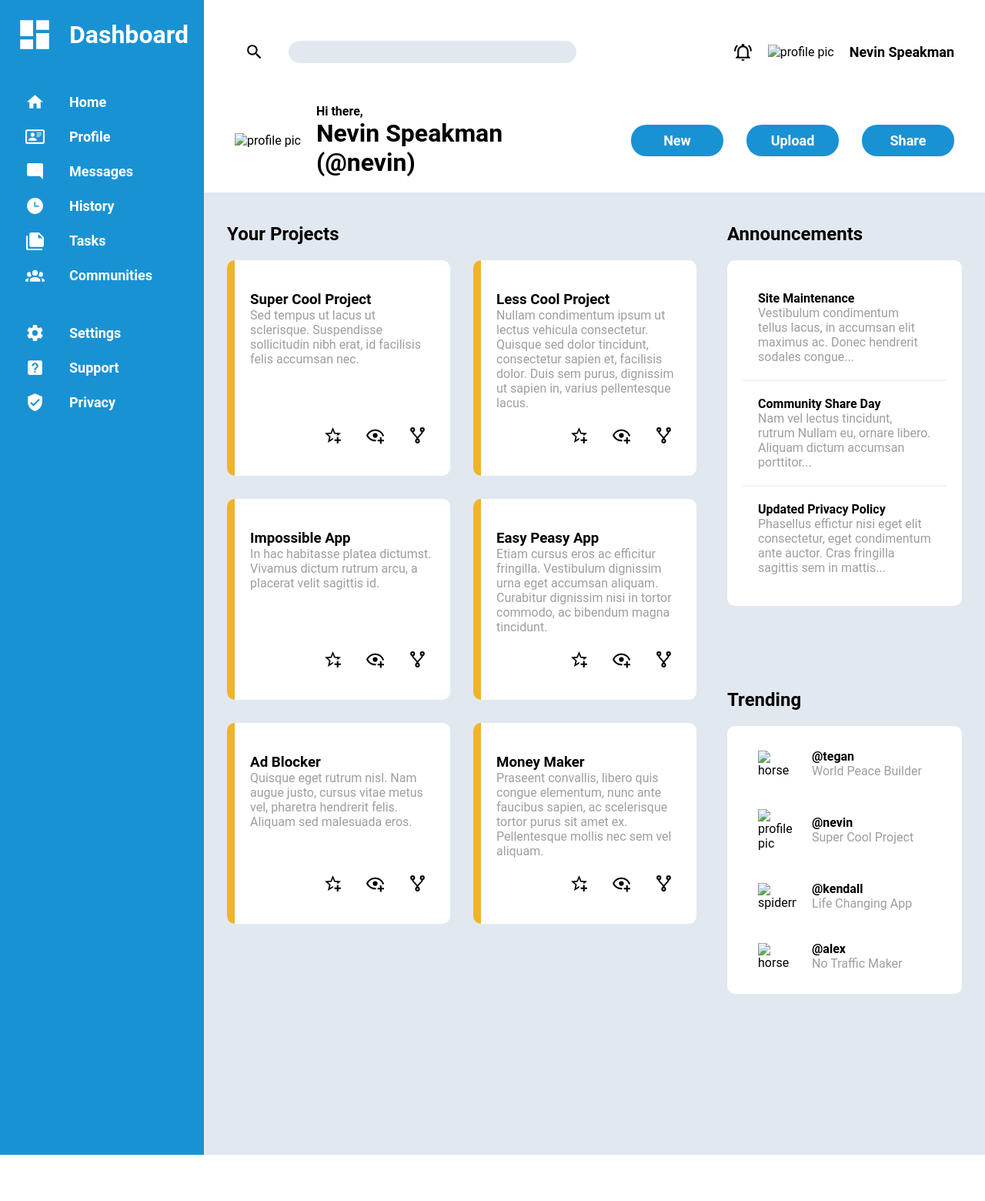
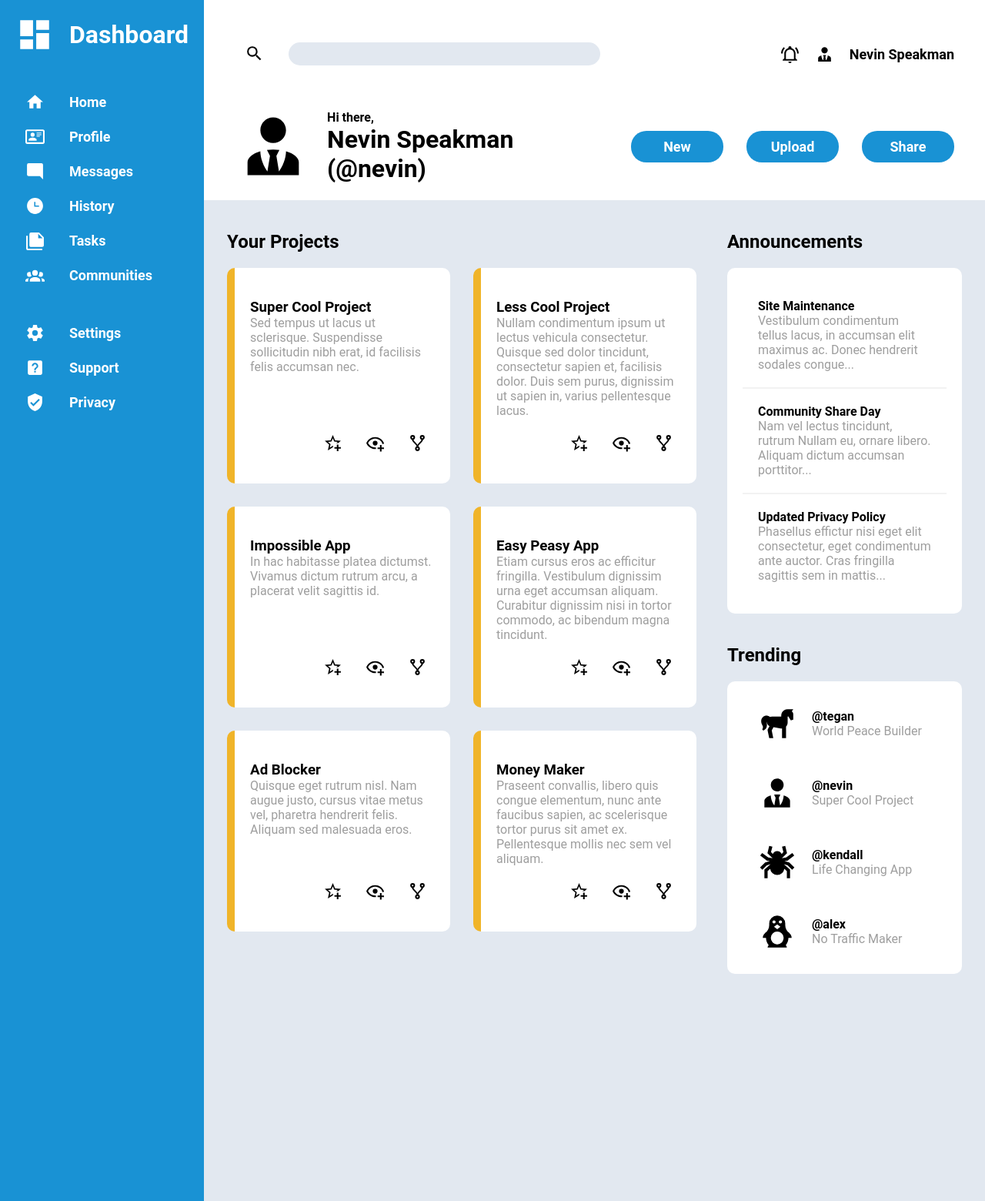
Before and after one commit to SpeakBoy/odin-admin-dashboard, a plain HTML site: page index.html in a window 1280 px wide. Shown: the whole page at 77% size. Before the commit the page ends 1500 px from the top, so only its background shows below. Drawn offline with Linux system fonts and the light colour scheme.

Commit message:
Add icons to profiles

```diff
--- a/index.html
+++ b/index.html
@@ -78,13 +78,19 @@
                     <title>bell-ring-outline</title>
                     <path d="M10,21H14A2,2 0 0,1 12,23A2,2 0 0,1 10,21M21,19V20H3V19L5,17V11C5,7.9 7.03,5.17 10,4.29C10,4.19 10,4.1 10,4A2,2 0 0,1 12,2A2,2 0 0,1 14,4C14,4.1 14,4.19 14,4.29C16.97,5.17 19,7.9 19,11V17L21,19M17,11A5,5 0 0,0 12,6A5,5 0 0,0 7,11V18H17V11M19.75,3.19L18.33,4.61C20.04,6.3 21,8.6 21,11H23C23,8.07 21.84,5.25 19.75,3.19M1,11H3C3,8.6 3.96,6.3 5.67,4.61L4.25,3.19C2.16,5.25 1,8.07 1,11Z">
                 </svg>
-                <img src="" alt="profile pic">
+                <svg xmlns="http://www.w3.org/2000/svg" viewBox="0 0 24 24">
+                    <title>account-tie</title>
+                    <path d="M12 3C14.21 3 16 4.79 16 7S14.21 11 12 11 8 9.21 8 7 9.79 3 12 3M16 13.54C16 14.6 15.72 17.07 13.81 19.83L13 15L13.94 13.12C13.32 13.05 12.67 13 12 13S10.68 13.05 10.06 13.12L11 15L10.19 19.83C8.28 17.07 8 14.6 8 13.54C5.61 14.24 4 15.5 4 17V21H20V17C20 15.5 18.4 14.24 16 13.54Z">
+                </svg>
                 <p class="name">Nevin Speakman</p>
             </div>
         </div>
         <div class="header-bottom">
             <div class="profile-info">
-                <img src="" alt="profile pic">
+                <svg xmlns="http://www.w3.org/2000/svg" viewBox="0 0 24 24">
+                    <title>account-tie</title>
+                    <path d="M12 3C14.21 3 16 4.79 16 7S14.21 11 12 11 8 9.21 8 7 9.79 3 12 3M16 13.54C16 14.6 15.72 17.07 13.81 19.83L13 15L13.94 13.12C13.32 13.05 12.67 13 12 13S10.68 13.05 10.06 13.12L11 15L10.19 19.83C8.28 17.07 8 14.6 8 13.54C5.61 14.24 4 15.5 4 17V21H20V17C20 15.5 18.4 14.24 16 13.54Z">
+                </svg>
                 <div class="welcome">
                     <p>Hi there,</p>
                     <h1>Nevin Speakman (@nevin)</h1>
@@ -286,28 +292,40 @@
             <h2>Trending</h2>
             <div class="trending-accounts">
                 <div class="trending-account">
-                    <img src="" alt="horse">
+                    <svg xmlns="http://www.w3.org/2000/svg" viewBox="0 0 24 24">
+                        <title>horse</title>
+                        <path d="M22 6V9.5L20.5 10L18.96 7.54C18.83 7.33 18.5 7.42 18.5 7.67V11.25C18.5 12.23 18.11 13.11 17.5 13.78V21H15V15C14.92 15 14.84 15 14.75 15C14.54 15 14.33 14.97 14.13 14.94L9.69 14.2L8.57 16.21L9.53 21H7L6 16.25C5.97 15.95 6 15.65 6.16 15.39L7.18 13.58C6.2 13.03 5.53 12 5.5 10.81C5.46 10.96 5.44 11.18 5.47 11.5C5.5 11.94 5.61 12.59 5.54 13.31C5.5 14.03 5.17 14.77 4.75 15.26C4.32 15.75 3.85 16.09 3.35 16.35L2.65 15.65C2.84 15.18 3.03 14.76 3.07 14.37C3.13 14 3.06 13.7 2.95 13.43L2.42 12.3C2.21 11.79 1.95 11.05 2 10.18C2.03 9.33 2.5 8.22 3.39 7.61C4.29 7 5.26 6.92 6.05 7.08C6.55 7.18 7.06 7.42 7.5 7.76C7.87 7.59 8.3 7.5 8.75 7.5H14.5V7C14.5 4.79 16.29 3 18.5 3H22L21.11 4.34C21.65 4.7 22 5.31 22 6Z">
+                    </svg>
                     <div class="trending-account-info">
                         <p class="handle">@tegan</p>
                         <p class="project-name">World Peace Builder</p>
                     </div>
                 </div>
                 <div class="trending-account">
-                    <img src="" alt="profile pic">
+                    <svg xmlns="http://www.w3.org/2000/svg" viewBox="0 0 24 24">
+                        <title>account-tie</title>
+                        <path d="M12 3C14.21 3 16 4.79 16 7S14.21 11 12 11 8 9.21 8 7 9.79 3 12 3M16 13.54C16 14.6 15.72 17.07 13.81 19.83L13 15L13.94 13.12C13.32 13.05 12.67 13 12 13S10.68 13.05 10.06 13.12L11 15L10.19 19.83C8.28 17.07 8 14.6 8 13.54C5.61 14.24 4 15.5 4 17V21H20V17C20 15.5 18.4 14.24 16 13.54Z">
+                    </svg>
                     <div class="trending-account-info">
                         <p class="handle">@nevin</p>
                         <p class="project-name">Super Cool Project</p>
                     </div>
                 </div>
                 <div class="trending-account">
-                    <img src="" alt="spiderman">
+                    <svg xmlns="http://www.w3.org/2000/svg" viewBox="0 0 24 24">
+                        <title>spider</title>
+                        <path d="M21.29 16.71L22.71 15.29L19.5 12.11L16.5 11.26L18.41 11L22.6 7.8L21.4 6.2L17.59 9.05L14.91 9.5L18.11 6.31L17 1.76L15 2.24L15.86 5.69L14.76 6.83A3 3 0 0 0 9.24 6.83L8.11 5.69L9 2.24L7 1.76L5.89 6.31L9.09 9.5L6.4 9.05L2.6 6.2L1.4 7.8L5.6 11L7.46 11.31L4.46 12.16L1.29 15.29L2.71 16.71L5.5 13.89L7.87 13.22L4 16.54V22H6V17.46L7.56 16.12A4.5 4.5 0 0 0 16.44 16.12L18 17.46V22H20V16.54L16.13 13.22L18.5 13.89Z">
+                    </svg>
                     <div class="trending-account-info">
                         <p class="handle">@kendall</p>
                         <p class="project-name">Life Changing App</p>
                     </div>
                 </div>
                 <div class="trending-account">
-                    <img src="" alt="horse">
+                    <svg xmlns="http://www.w3.org/2000/svg" viewBox="0 0 24 24">
+                        <title>penguin</title>
+                        <path d="M19,16C19,17.72 18.37,19.3 17.34,20.5C17.75,20.89 18,21.41 18,22H6C6,21.41 6.25,20.89 6.66,20.5C5.63,19.3 5,17.72 5,16H3C3,14.75 3.57,13.64 4.46,12.91L4.47,12.89C6,11.81 7,10 7,8V7A5,5 0 0,1 12,2A5,5 0 0,1 17,7V8C17,10 18,11.81 19.53,12.89L19.54,12.91C20.43,13.64 21,14.75 21,16H19M16,16A4,4 0 0,0 12,12A4,4 0 0,0 8,16A4,4 0 0,0 12,20A4,4 0 0,0 16,16M10,9L12,10.5L14,9L12,7.5L10,9M10,5A1,1 0 0,0 9,6A1,1 0 0,0 10,7A1,1 0 0,0 11,6A1,1 0 0,0 10,5M14,5A1,1 0 0,0 13,6A1,1 0 0,0 14,7A1,1 0 0,0 15,6A1,1 0 0,0 14,5Z">
+                    </svg>
                     <div class="trending-account-info">
                         <p class="handle">@alex</p>
                         <p class="project-name">No Traffic Maker</p>
--- a/style.css
+++ b/style.css
@@ -57,9 +57,9 @@ body {
     background-color: #E2E8F0;
     display: grid;
     grid-template-columns: 2fr 1fr;
-    grid-template-rows: 1fr 1fr;
     gap: 40px;
     padding: 40px 30px;
+    align-content: start;
 }
 
 .projects-container {
@@ -231,15 +231,19 @@ input[type="search"]
 
 .nav svg,
 .help svg,
-.header svg,
-.main-content svg
+.header-top svg,
+.project svg
 {
     width: 50%;
     justify-self: center;
 }
 
 .profile svg,
-.main-content svg
+.project svg
 {
     width: 25px;
 }
+
+.profile-info svg {
+    width: 100px;
+}
```
